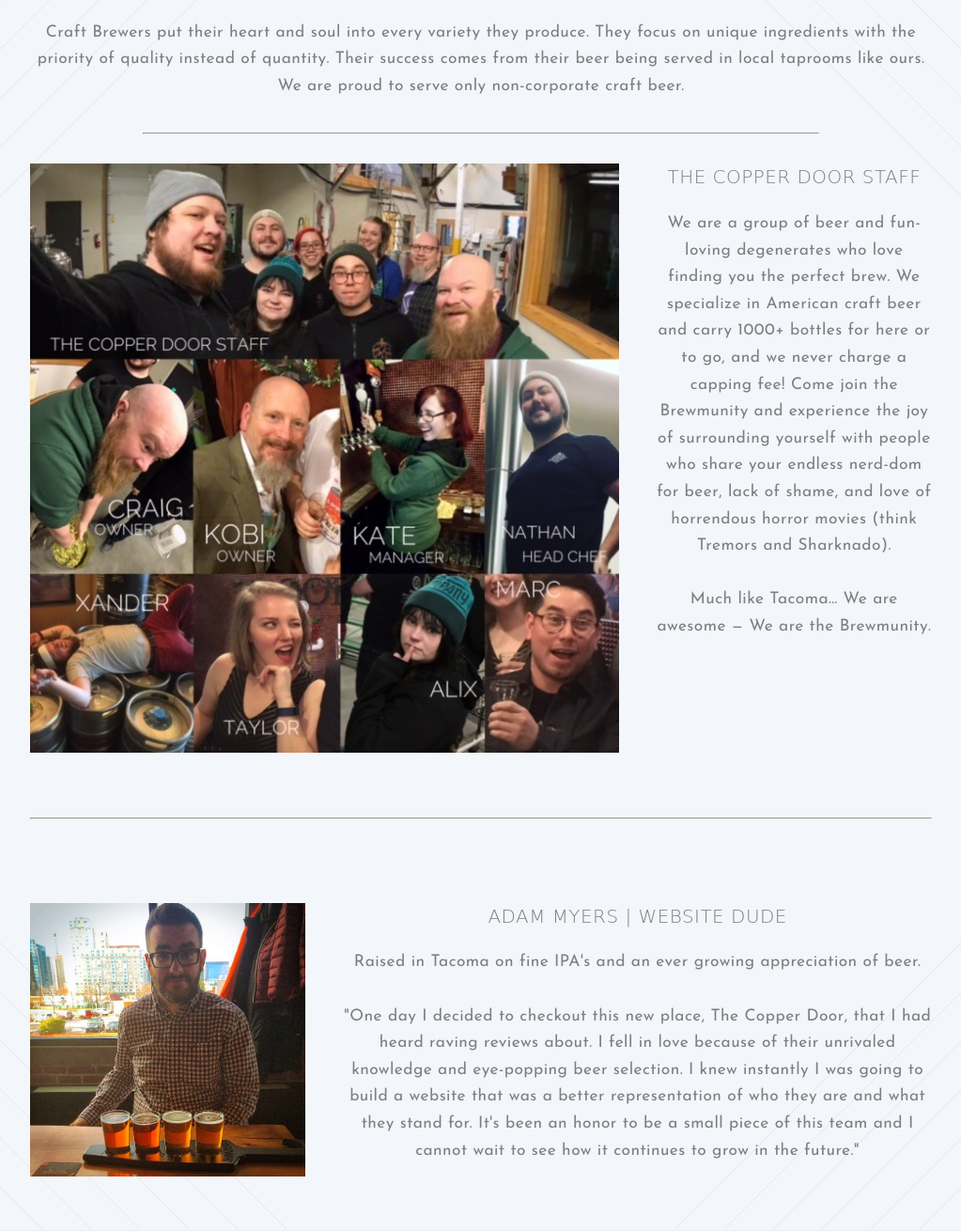
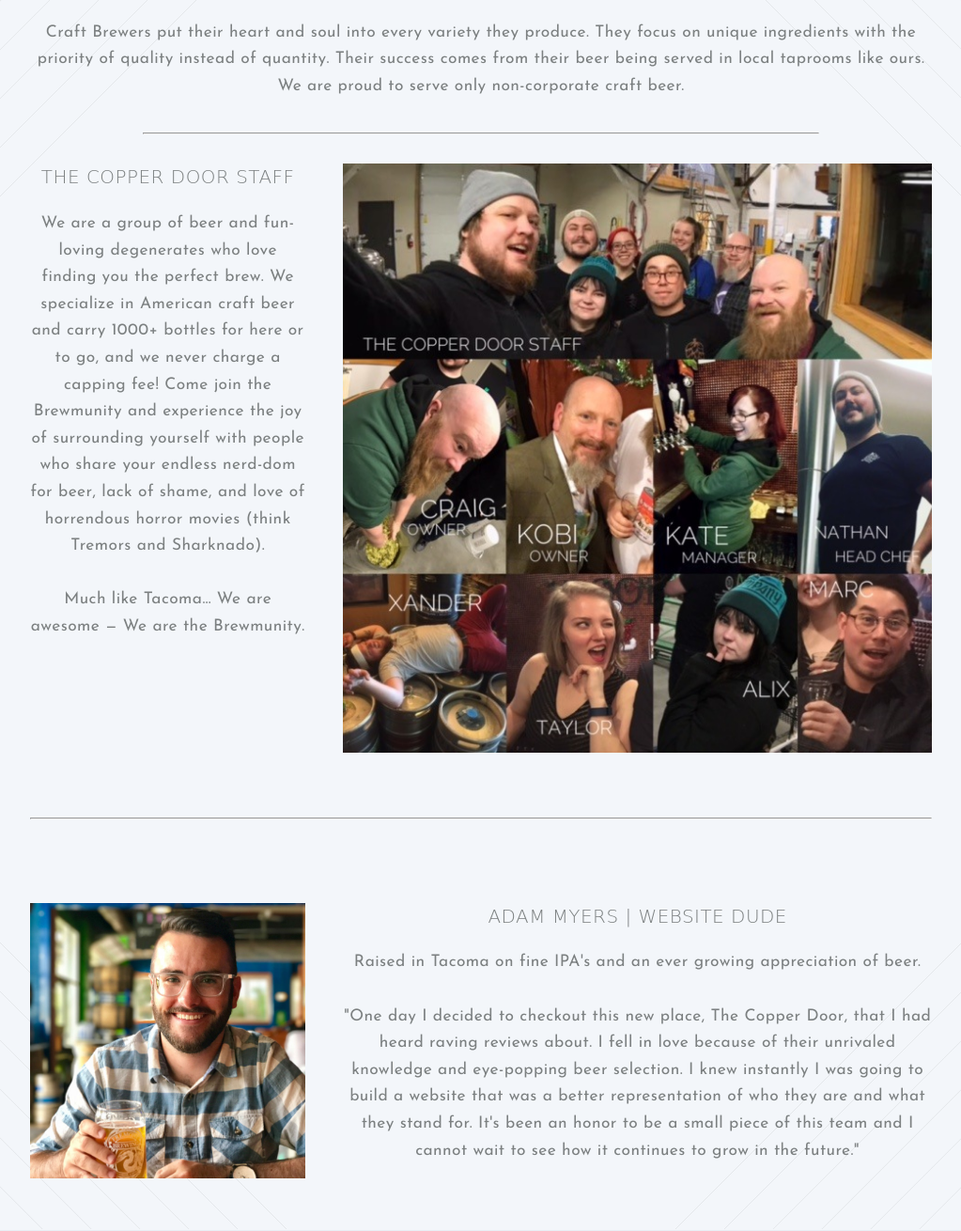
Before and after one commit to angryadam/thecopperdoor.net, a plain HTML site: page about.html in a window 1280 px wide. Shown: the part 300-1610 px from the top of the page at 94% size, without its empty margins (128-1151 px from the left). Drawn offline with Linux system fonts and the light colour scheme; a web font is replaced by a local one.

Commit message:
Updates About Us and my picture.

```diff
--- a/about.html
+++ b/about.html
@@ -74,13 +74,6 @@
         <hr>
 
         <div class="row">
-          <!-- <div class="2u 12u(narrower)"></div> -->
-            <div class="8u 12u(narrower)">
-                <section>
-                    <a class="image fit"><img src="images/tcdstaff.jpg" alt="" /></a>
-                </section>
-            </div>
-
           <div class="4u 12u(narrower)">
               <section>
                   <header>
@@ -92,6 +85,11 @@
                     people who share your endless nerd-dom for beer, lack of shame, and love of horrendous horror movies (think Tremors and Sharknado).
                     <br> <br>
                     Much like Tacoma… We are awesome — We are the Brewmunity.</p>
+              </section>
+          </div>
+          <div class="8u 12u(narrower)">
+              <section>
+                  <a class="image fit"><img src="images/tcdstaff.jpg" alt="" /></a>
               </section>
           </div>
         </div>
@@ -106,7 +104,7 @@
         <div class="row">
             <div class="4u 12u(narrower)">
                 <section>
-                    <a class="image fit"><img src="images/adam.png" alt="" /></a>
+                    <a class="image fit"><img src="images/adam.jpg" alt="" /></a>
                 </section>
             </div>
 
```
Also changed, not shown: images/adam.jpg (added), images/adam.png (deleted). Lines whose indentation alone changed are shown as unchanged.
